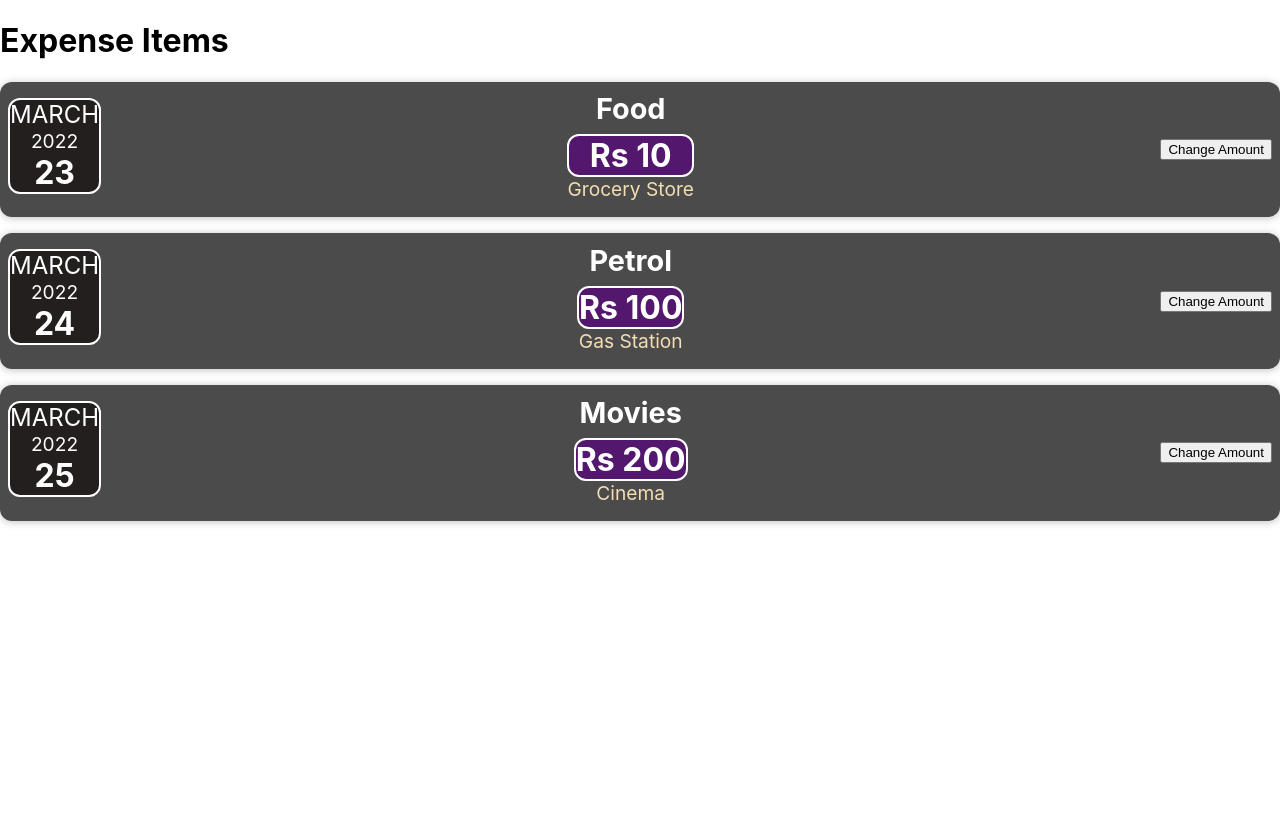
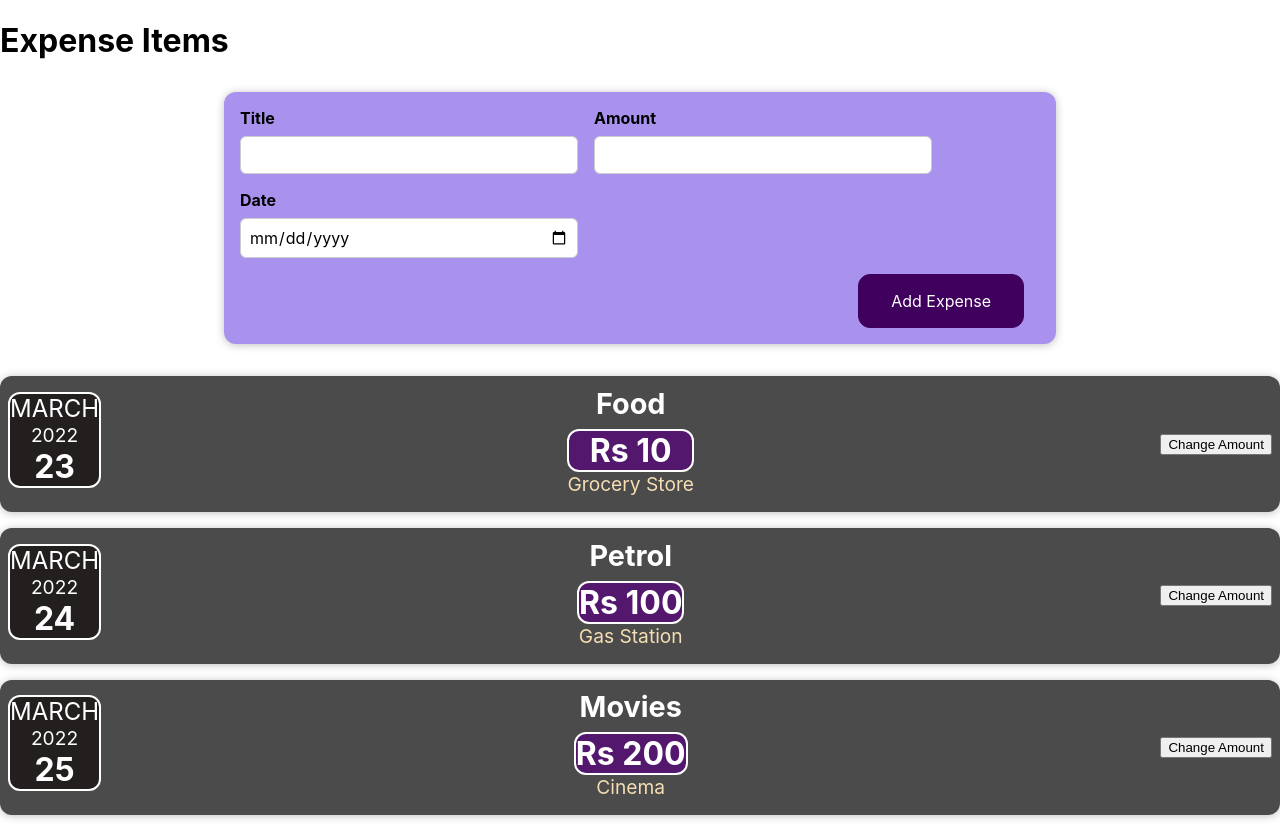
Before and after one commit to Amitadhikari52/React-complete-guide, a React (Create React App) app: page / in a window 1280 px wide. Before the commit the page ends 800 px from the top, so only its background shows below. Built offline with nearby package versions, Linux system fonts and the light colour scheme.

Commit message:
Creating your own first Component... adding-form-inputs

```diff
--- a/src/App.js
+++ b/src/App.js
@@ -1,5 +1,6 @@
 import React from 'react';
 import ExpenseItem from "./components/Expenses/ExpenseItem";
+import NewExpense from './components/NewExpense/NewExpense';
 
 const App = () => {
   const expenses = [
@@ -11,6 +12,7 @@
   return (
     <div>
       <h1>Expense Items</h1>
+      <NewExpense />
       {expenses.map((expense, index) => (
         <ExpenseItem key={index} {...expense} />
       ))}
--- /dev/null
+++ b/src/components/NewExpense/ExpenseForm.css
@@ -0,0 +1,26 @@
+.new-expense__controls {
+  display: flex;
+  flex-wrap: wrap;
+  gap: 1rem;
+  margin-bottom: 1rem;
+  text-align: left;
+}
+
+.new-expense__control label {
+  font-weight: bold;
+  margin-bottom: 0.5rem;
+  display: block;
+}
+
+.new-expense__control input {
+  font: inherit;
+  padding: 0.5rem;
+  border-radius: 6px;
+  border: 1px solid #ccc;
+  width: 20rem;
+  max-width: 100%;
+}
+
+.new-expense__actions {
+  text-align: right;
+}
--- /dev/null
+++ b/src/components/NewExpense/ExpenseForm.js
@@ -0,0 +1,32 @@
+import React from 'react';
+
+import './ExpenseForm.css';
+
+const ExpenseForm = () => {
+  const titleChangeHandler = (event) => {
+    console.log(event.target.value);
+  }
+  return (
+    <form>
+      <div className='new-expense__controls'>
+        <div className='new-expense__control'>
+          <label>Title</label>
+          <input type='text' onChange={titleChangeHandler} />
+        </div>
+        <div className='new-expense__control'>
+          <label>Amount</label>
+          <input type='number' min='0.01' step='0.01' />
+        </div>
+        <div className='new-expense__control'>
+          <label>Date</label>
+          <input type='date' min='2023-01-01' max='2024-12-31' />
+        </div>
+      </div>
+      <div className='new-expense__actions'>
+        <button type='submit'>Add Expense</button>
+      </div>
+    </form>
+  );
+};
+
+export default ExpenseForm;
--- /dev/null
+++ b/src/components/NewExpense/NewExpense.css
@@ -0,0 +1,38 @@
+.new-expense {
+  background-color: #a892ee;
+  padding: 1rem;
+  margin: 2rem auto;
+  width: 50rem;
+  max-width: 95%;
+  border-radius: 12px;
+  text-align: center;
+  box-shadow: 0 1px 8px rgba(0, 0, 0, 0.25);
+}
+
+.new-expense button {
+  font: inherit;
+  cursor: pointer;
+  padding: 1rem 2rem;
+  border: 1px solid #40005d;
+  background-color: #40005d;
+  color: white;
+  border-radius: 12px;
+  margin-right: 1rem;
+}
+
+.new-expense button:hover,
+.new-expense button:active {
+  background-color: #510674;
+  border-color: #510674;
+}
+
+.new-expense button.alternative {
+  color: #220131;
+  border-color: transparent;
+  background-color: transparent;
+}
+
+.new-expense button.alternative:hover,
+.new-expense button.alternative:active {
+  background-color: #ddb3f8;
+}
--- /dev/null
+++ b/src/components/NewExpense/NewExpense.js
@@ -0,0 +1,13 @@
+import React from "react";
+import ExpenseForm from "./ExpenseForm";
+import "./NewExpense.css";
+
+const NewExpense = () => {
+  return (
+    <div className="new-expense">
+      <ExpenseForm />
+    </div>
+  );
+};
+
+export default NewExpense;
```
